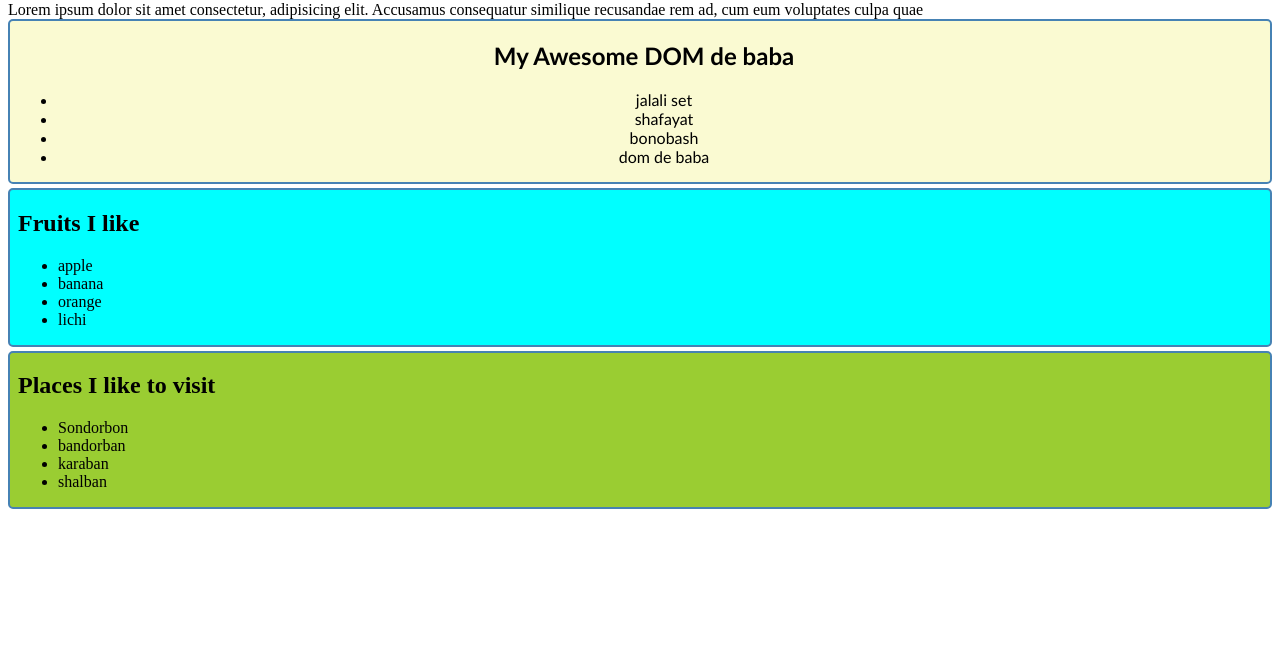
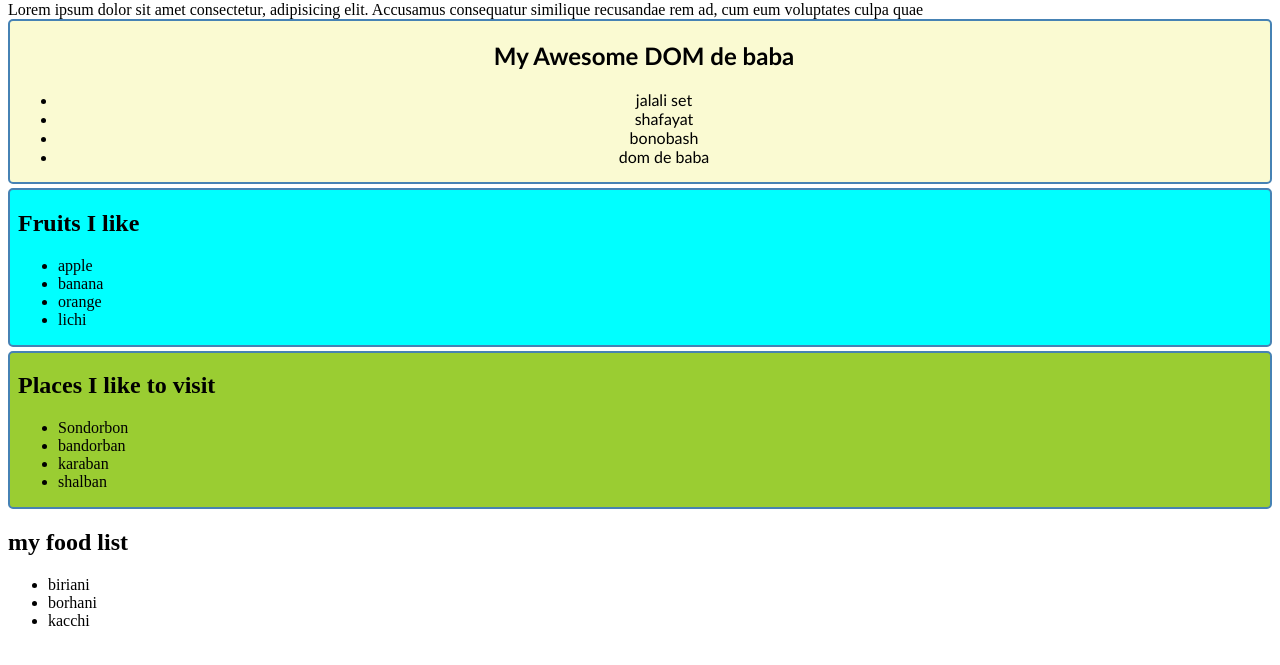
Before and after one commit to Muhammad-Abu-Yusuf-Nayeem/25-Tour-of-DOM, a plain HTML site: page index.html in a window 1280 px wide. Shown: the part 79-744 px from the top of the page. Drawn offline with Linux system fonts and the light colour scheme.

Commit message:
creat child and append

```diff
--- a/index.html
+++ b/index.html
@@ -11,7 +11,7 @@
       }
     </style>
   </head>
-  <body>
+  <body id="main-content">
     <header>
       <h1>welcome to DOM</h1>
     </header>
@@ -47,6 +47,7 @@
     </section>
     <script src="js/dom.js"></script>
     <script src="js/style.js"></script>
+    <script src="js/append.js"></script>
 
     <!-- <script>
       // ul = document.getElementsByTagName('ul');
--- /dev/null
+++ b/js/append.js
@@ -0,0 +1,25 @@
+// where to add
+const mainContainer = document.getElementById('main-content');
+
+// what to be added
+const section = document.createElement('section');
+const h1 = document.createElement('h1');
+h1.innerText = 'my food list';
+section.appendChild(h1);
+
+const ul = document.createElement('ul');
+
+const li1 = document.createElement('li');
+li1.innerText= 'biriani';
+ul.appendChild(li1);
+
+const li2 = document.createElement('li');
+li2.innerText= 'borhani';
+ul.appendChild(li2);
+
+const li3 = document.createElement('li');
+li3.innerText= 'kacchi';
+ul.appendChild(li3);
+
+mainContainer.appendChild(section);
+section.appendChild(ul);
```
Also changed, not shown: js/style.js (line endings or trailing spaces).
